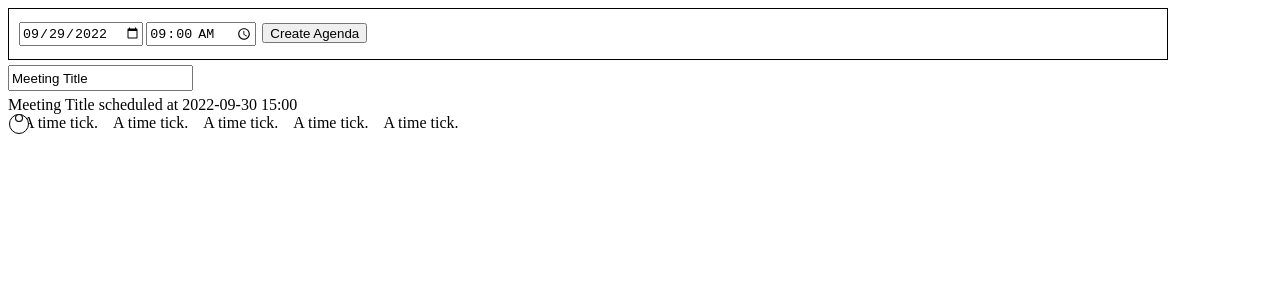
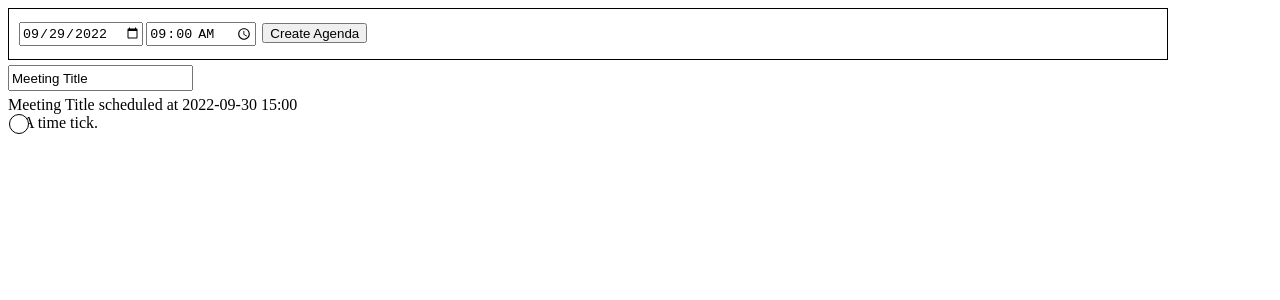
Before and after one commit to RyanFrantz/budgenda-next, a Next.js app: page /schedule in a window 1280 px wide. Shown: the top 300 px of the page. Built offline with nearby package versions, Linux system fonts and the light colour scheme.

Commit message:
Adds state around timeslots.

```diff
--- a/components/scheduledAgenda.js
+++ b/components/scheduledAgenda.js
@@ -7,6 +7,8 @@ import Timeslot from './timeslot.js';
 export default function ScheduledAgenda() {
   const [ dateTime, setDateTime ] = useState({date: "2022-09-29", time: "09:00"})
   const [ meetingTitle, setMeetingTitle ] = useState('Meeting Title');
+  // Init time slot count at 0. When > 0 we'll render time slots.
+  const [ timeSlotCount, setTimeSlotCount ] = useState(1);
 
   // When this component loads, set the nearest date and time in our inputs.
   // Set an empty dependency array so this effect only fires on first render.
@@ -43,7 +45,7 @@ export default function ScheduledAgenda() {
         {meetingTitle} scheduled at {dateTime.date} {dateTime.time}
         <div>
         {
-          range(5).map(n => <Timeslot key={n}/>)
+          range(timeSlotCount).map(n => <Timeslot key={n}/>)
         }
         </div>
       </main>
```
